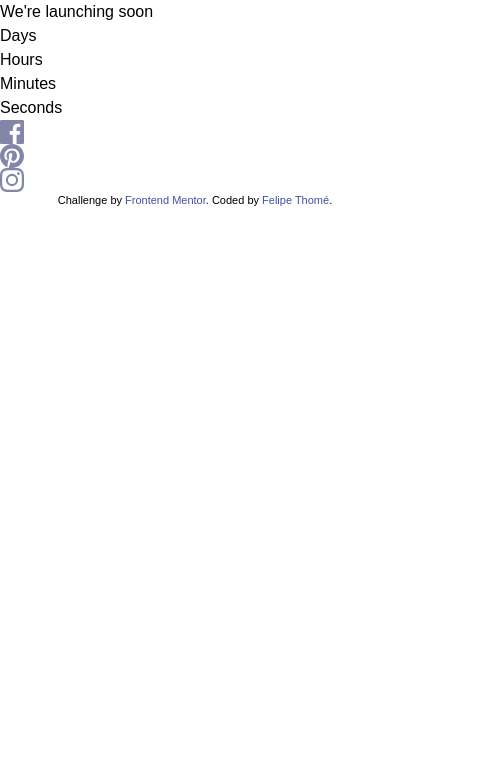
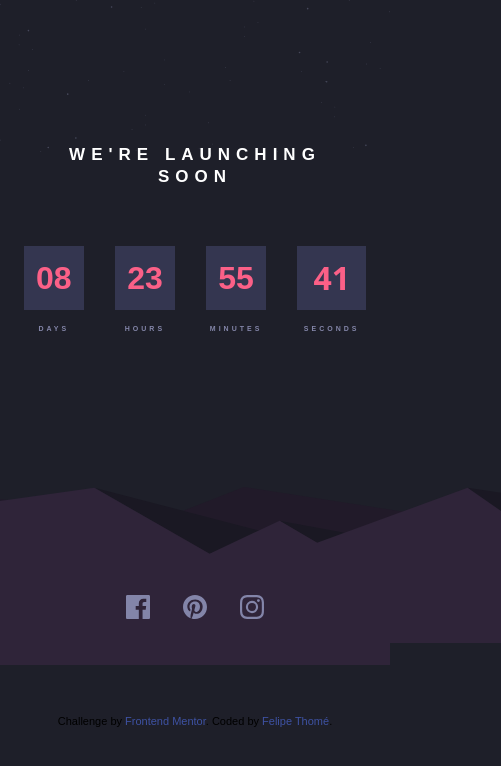
Before and after one commit to felipetn1989/launch-countdown-timer-main, a plain HTML site: page src/index.html in a window 390 px wide. Shown: the whole page, 501 px wide, since content can reach past the window. Drawn offline with Linux system fonts and the light colour scheme.

Commit message:
mobile design

```diff
--- a/src/index.html
+++ b/src/index.html
@@ -17,30 +17,35 @@
     <link rel="stylesheet" href="../dist/output.css" />
   </head>
   <body>
-    <main>
-      <h1>We're launching soon</h1>
-      <div>
-        <div></div>
-        <span>Days</span>
-      </div>
-      <div>
-        <div></div>
-        <span>Hours</span>
-      </div>
-      <div>
-        <div></div>
-        <span>Minutes</span>
-      </div>
-      <div>
-        <div></div>
-        <span>Seconds</span>
+    <main class="grid gap-[3.625rem] text-center text-white py-36 px-6">
+      <h1 class="text-[1.0625rem] uppercase font-bold tracking-[0.375rem] leading-[1.375rem] px-6">We're launching soon</h1>
+      <div class="flex justify-between">
+        <div class="flex flex-col items-center gap-3.5">
+          <div class="text-[#fb6087] bg-[#343650] text-[2rem] font-bold py-2 px-3">08</div>
+          <span class="text-[0.4375rem] uppercase text-[#8486a9] font-bold tracking-[0.1875rem]">Days</span>
+        </div>
+        <div class="flex flex-col items-center gap-3.5">
+          <div class="text-[#fb6087] bg-[#343650] text-[2rem] font-bold py-2 px-3">23</div>
+          <span class="text-[0.4375rem] uppercase text-[#8486a9] font-bold tracking-[0.1875rem]">Hours</span>
+        </div>
+        <div class="flex flex-col items-center gap-3.5">
+          <div class="text-[#fb6087] bg-[#343650] text-[2rem] font-bold py-2 px-3">55</div>
+          <span class="text-[0.4375rem] uppercase text-[#8486a9] font-bold tracking-[0.1875rem]">Minutes</span>
+        </div>
+        <div class="flex flex-col items-center gap-3.5">
+          <div class="text-[#fb6087] bg-[#343650] text-[2rem] font-bold font-sans py-2 px-4">41</div>
+          <span class="text-[0.4375rem] uppercase text-[#8486a9] font-bold tracking-[0.1875rem]">Seconds</span>
+        </div>
       </div>
     </main>
 
-    <aside>
-      <img src="../images/icon-facebook.svg" alt="Facebook icon" />
-      <img src="../images/icon-pinterest.svg" alt="Pinterest icon" />
-      <img src="../images/icon-instagram.svg" alt="Instagram icon" />
+    <aside class="pt-2">
+      <img class="w-[270%] h-[9.75rem] max-w-none translate-x-[-34.5rem]" src="../images/pattern-hills.svg" alt="" aria-hidden="true">
+      <div class="flex justify-center gap-[2.0625rem] bg-[#2f2439] translate-y-[-3rem] h-[4.375rem]">
+        <img class="w-6 h-6" src="../images/icon-facebook.svg" alt="Facebook icon" />
+        <img class="w-6 h-6" src="../images/icon-pinterest.svg" alt="Pinterest icon" />
+        <img class="w-6 h-6" src="../images/icon-instagram.svg" alt="Instagram icon" />
+      </div>
     </aside>
 
     <footer class="attribution">
--- a/src/input.css
+++ b/src/input.css
@@ -7,20 +7,29 @@
 :root {
   /* ### Primary */
 
-  --Grayish-blue: hsl(237, 18%, 59%);
-  --Soft-red: hsl(345, 95%, 68%);
+  --Grayish-blue: #8486a9;
+  --Soft-red: #fb6087;
 
   /* ### Neutral */
 
   --White: hsl(0, 0%, 100%);
-  --Dark-desaturated-blue: hsl(236, 21%, 26%);
-  --Very-dark-blue: hsl(235, 16%, 14%);
+  --Dark-desaturated-blue: #343650;
+  --Very-dark-blue: #1e1f29;
   --Very-dark-mostly-black-blue: hsl(234, 17%, 12%);
 }
 
 body {
   font-family: "Red Hat Text", sans-serif;
+  background: #1e1f29 url('../images/bg-stars.svg') no-repeat center top/contain;
 }
+
+/* aside {
+  background-image: url('../images/pattern-hills.svg');
+  background-repeat: no-repeat;
+  background-size: 280%;
+  background-position-x: 85%;
+  background-position-y: -2rem;
+} */
 
 .attribution {
   font-size: 0.6875rem;
```
Also changed, not shown: dist/output.css.
